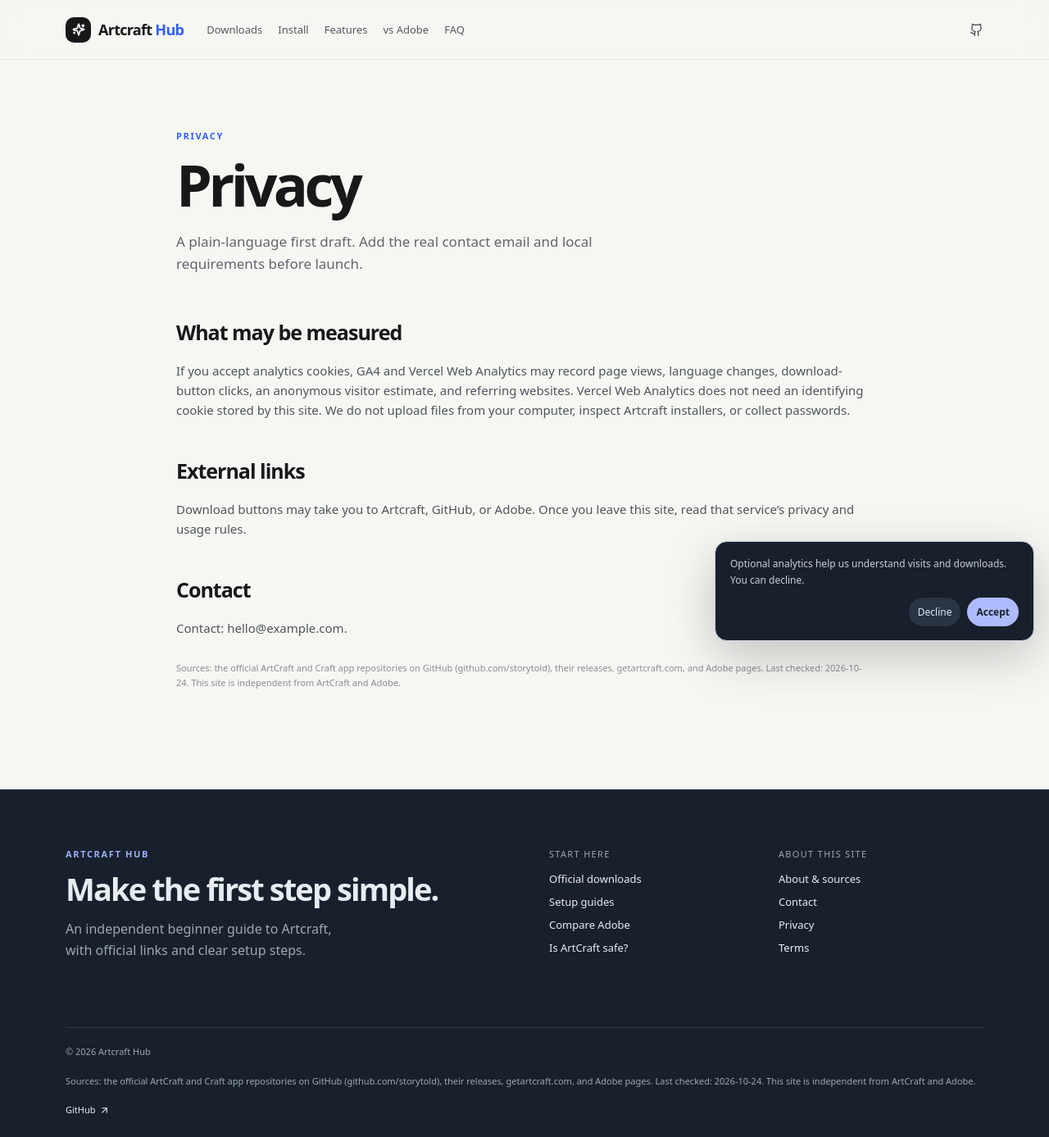
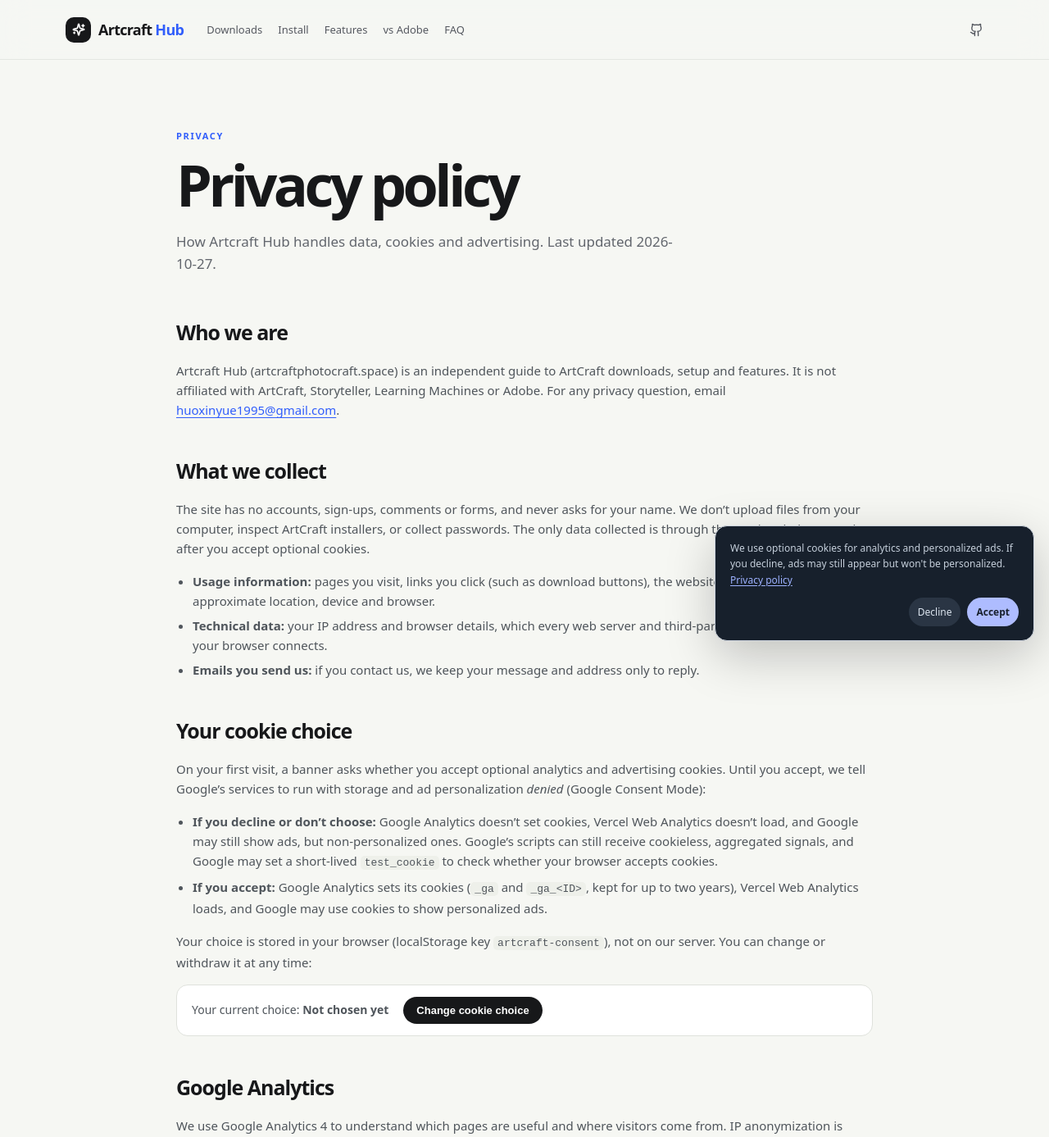
Before and after one commit to Huoxinyue1995-Ma/artcraft-hub, a Next.js app: page /en/privacy in a window 1280 px wide. Shown: the top 1387 px of the page at 82% size. Built offline with nearby package versions, Linux system fonts and the light colour scheme; no server answers.

Commit message:
AdSense-ready legal pages: real contact email, full privacy policy with ad disclosures and cookie choice, expanded terms and FAQ

```diff
--- a/components/consent-banner.tsx
+++ b/components/consent-banner.tsx
@@ -25,5 +25,5 @@
     ;(window as GtagWindow).gtag?.('consent', 'update', { analytics_storage: accepted ? 'granted' : 'denied', ad_storage: accepted ? 'granted' : 'denied', ad_user_data: accepted ? 'granted' : 'denied', ad_personalization: accepted ? 'granted' : 'denied' })
     setVisible(false)
   }
-  return <aside className="consent-banner" aria-label="Cookie choices"><p>Optional analytics help us understand visits and downloads. You can decline.</p><div><button onClick={() => choose(false)}>Decline</button><button className="consent-accept" onClick={() => choose(true)}>Accept</button></div></aside>
+  return <aside className="consent-banner" aria-label="Cookie choices"><p>We use optional cookies for analytics and personalized ads. If you decline, ads may still appear but won't be personalized. <a href="/en/privacy">Privacy policy</a></p><div><button onClick={() => choose(false)}>Decline</button><button className="consent-accept" onClick={() => choose(true)}>Accept</button></div></aside>
 }
--- /dev/null
+++ b/components/cookie-choice-button.tsx
@@ -0,0 +1,26 @@
+'use client'
+
+import { useEffect, useState } from 'react'
+
+/**
+ * Lets a visitor change or withdraw their cookie choice at any time.
+ * Clears the stored choice and reloads, so the consent banner appears again and
+ * GA4 / AdSense start from "denied" until the visitor chooses.
+ */
+export function CookieChoiceButton() {
+  const [current, setCurrent] = useState<string | null>(null)
+  useEffect(() => {
+    try { setCurrent(window.localStorage.getItem('artcraft-consent')) } catch { setCurrent(null) }
+  }, [])
+  const reset = () => {
+    try { window.localStorage.removeItem('artcraft-consent') } catch {}
+    window.location.reload()
+  }
+  const label = current === 'accepted' ? 'Accepted' : current === 'declined' ? 'Declined' : 'Not chosen yet'
+  return (
+    <div className="cookie-choice">
+      <span>Your current choice: <strong>{label}</strong></span>
+      <button type="button" onClick={reset}>Change cookie choice</button>
+    </div>
+  )
+}
--- a/lib/content.ts
+++ b/lib/content.ts
@@ -1,7 +1,7 @@
 export type Lang = 'zh' | 'en'
 
 export const SITE_URL = process.env.NEXT_PUBLIC_SITE_URL || 'https://artcraftphotocraft.space'
-export const CONTACT_EMAIL = process.env.NEXT_PUBLIC_CONTACT_EMAIL || 'hello@example.com'
+export const CONTACT_EMAIL = process.env.NEXT_PUBLIC_CONTACT_EMAIL || 'huoxinyue1995@gmail.com'
 
 export const OFFICIAL = {
   github: 'https://github.com/storytold/artcraft',
@@ -82,21 +82,16 @@
   'After Effects': 'https://www.adobe.com/products/aftereffects.html',
 } as const
 
-export const faqData = {
-  zh: [
-    ['Artcraft 是什么？', 'Artcraft 是 storytold 发布的桌面与浏览器 AI 创作工具。本站只整理官方公开资料，不是官方产品页。'],
-    ['应该从哪里下载？', '优先打开官方 getartcraft.com 或 GitHub Releases。请确认系统和版本后再安装。'],
-    ['Windows、macOS、Linux 都能用吗？', '当前官方下载页列出 Windows 10 64-bit+ 和 macOS 12+；Linux 主要参考源码构建说明，不能把它当成现成安装包。安装后可能需要免费注册或登录。'],
-    ['为什么没有备用镜像？', '镜像需要逐个核对来源、版本和 SHA-256。确认前，页面只展示官方入口，避免用户下载到未知文件。'],
-    ['安装时被系统拦截怎么办？', '先确认文件来自官方链接，再阅读系统提示。不要关闭安全软件去运行不明文件。'],
-    ['Artcraft 和 Adobe 是替代关系吗？', '不一定。Artcraft 更适合探索 AI 创作流程，Adobe 套件各自专注修图、矢量、剪辑或特效。'],
-  ],
-  en: [
-    ['What is Artcraft?', 'Artcraft is a desktop and browser AI creative tool published by storytold. This site only organizes public official material.'],
-    ['Where should I download it?', 'Start with the official getartcraft.com page or GitHub Releases. Check your system and version first.'],
-    ['Does it support Windows, macOS, and Linux?', 'The current download page lists Windows 10 64-bit+ and macOS 12+. For Linux, use the source setup guide rather than assuming a ready-made package. A free sign-in may be required after installation.'],
-    ['Why is there no mirror download yet?', 'A mirror must be checked for its source, version, and SHA-256. Until then, this site shows official links only.'],
-    ['What if my system blocks the installer?', 'Confirm the file came from an official link and read the system warning. Do not run unknown files or disable security tools.'],
-    ['Is Artcraft a replacement for Adobe?', 'Not always. Artcraft is for exploring AI creative workflows, while Adobe apps focus on editing, vectors, video, or effects.'],
-  ],
-} as const
+/** FAQ shown on /en/faq (English only). Keep answers consistent with the downloads, safety and Linux pages. */
+export const faqItems: Array<[string, string]> = [
+  ['What is ArtCraft?', 'ArtCraft is two things from the same team: the ArtCraft AI app, a desktop and browser studio for AI images, video and 3D, and the Craft apps, 13 free open-source desktop tools such as PhotoCraft, VectorCraft and FilmCraft. Artcraft Hub is an independent guide to both, not the official site.'],
+  ['Is ArtCraft free?', 'The 13 Craft apps are free and open source. The ArtCraft AI app is free to download, but AI generations use credits. Paid plans are optional, and the official pricing page says you can bring your own compute or third-party subscriptions instead.'],
+  ['Where should I download it?', 'Only from getartcraft.com or GitHub Releases under github.com/storytold. Our downloads page lists both, with current versions and SHA-256 checksums. Avoid third-party download portals.'],
+  ['Does it work on Windows, macOS and Linux?', 'The ArtCraft AI app has installers for Windows 10 64-bit+ and macOS 12+; on Linux you build it from source. The Craft apps and the ArtCraft Launcher run on Windows, macOS and Linux, and most Craft apps also run in a browser.'],
+  ['What is the ArtCraft Launcher?', 'An official app that installs, updates and opens all 13 Craft apps. It does not manage the ArtCraft AI app, which you update from its own download page.'],
+  ['How do I install it on Linux?', 'Use the ArtCraft Launcher. The AppImage is the easiest; .deb and .rpm packages and a Flatpak are also available for x86_64 and aarch64, and .deb, .rpm and .tar.gz for RISC-V. Our Linux guide covers each one.'],
+  ['Is ArtCraft safe?', 'The software is not malicious. The Craft apps run locally on your files, while the AI app sends prompts and images to remote models and needs an account. The main risk is that most apps are still alpha, so keep backups. Our safety guide covers this in detail.'],
+  ['What if my system blocks the installer?', 'First confirm the file came from an official link and matches its checksum. The ArtCraft AI app installer for Windows is not code-signed, so SmartScreen may warn about an unknown publisher. Never disable security tools to run a file you are unsure about.'],
+  ['Can ArtCraft replace Adobe?', 'Not yet for most professional work. PhotoCraft, VectorCraft, FilmCraft and EffectCraft cover much of Photoshop, Illustrator, Premiere Pro and After Effects, but they are alpha. Our comparison page shows what each one can and cannot do today.'],
+  ['Why is there no mirror download?', 'A mirror would need its source, version and checksum verified for every release. Until we can do that reliably, this site links only to official files.'],
+]
--- a/src/app/[locale]/privacy/page.tsx
+++ b/src/app/[locale]/privacy/page.tsx
@@ -1,10 +1,82 @@
 import type { Metadata } from 'next'
-import { PageIntro, SourceLine } from '@/components/site-shell'
+import { PageIntro } from '@/components/site-shell'
+import { CookieChoiceButton } from '@/components/cookie-choice-button'
 import { CONTACT_EMAIL, getLang, pageMetadata } from '@/lib/content'
+
+/**
+ * Privacy policy. Written to match what the site actually does (checked in a browser on
+ * PRIVACY_UPDATED_AT): Google Analytics 4, Vercel Web Analytics and Google AdSense, gated by the
+ * consent banner (Google Consent Mode defaults to "denied"). Update this page whenever a tracking
+ * or advertising service is added, removed or reconfigured.
+ */
+const PRIVACY_UPDATED_AT = '2026-10-27'
 
 export async function generateMetadata({ params }: { params: Promise<{ locale: string }> }): Promise<Metadata> {
   const lang = getLang((await params).locale)
-  return pageMetadata(lang, '/privacy', lang === 'zh' ? '隐私政策｜Artcraft Hub' : 'Privacy policy | Artcraft Hub', lang === 'zh' ? '了解 Artcraft Hub 的 GA4、Cookie、广告和外部链接说明。' : 'Read how Artcraft Hub handles GA4, cookies, advertising, and external links.')
+  return pageMetadata(lang, '/privacy', 'Privacy policy', 'How Artcraft Hub uses cookies, Google Analytics, Vercel Web Analytics and Google AdSense advertising, and how to opt out of personalized ads.')
 }
 
-export default async function PrivacyPage({ params }: { params: Promise<{ locale: string }> }) { const lang = getLang((await params).locale); const zh = lang === 'zh'; return <div className="container page-space narrow"><PageIntro lang={lang} eyebrow="PRIVACY" title={zh ? '隐私说明' : 'Privacy'} description={zh ? '这是一份适合第一版网站的简明说明；上线前请补上真实联系邮箱和地区要求。' : 'A plain-language first draft. Add the real contact email and local requirements before launch.'} /><article className="prose"><h2>{zh ? '我们会记录什么' : 'What may be measured'}</h2><p>{zh ? '如果你同意统计 Cookie，网站可能通过 GA4 和 Vercel Web Analytics 记录页面访问、语言切换、下载按钮点击、匿名访客数和来源网站。Vercel Web Analytics 不需要在网站保存识别访客的 Cookie。我们不上传你的电脑文件，不读取 Artcraft 安装包内容，也不收集密码。' : 'If you accept analytics cookies, GA4 and Vercel Web Analytics may record page views, language changes, download-button clicks, an anonymous visitor estimate, and referring websites. Vercel Web Analytics does not need an identifying cookie stored by this site. We do not upload files from your computer, inspect Artcraft installers, or collect passwords.'}</p><h2>{zh ? '外部链接' : 'External links'}</h2><p>{zh ? '下载按钮会把你带到 Artcraft、GitHub 或 Adobe 的网站。离开本站后，请阅读对方的隐私和使用规则。' : 'Download buttons may take you to Artcraft, GitHub, or Adobe. Once you leave this site, read that service’s privacy and usage rules.'}</p><h2>{zh ? '联系' : 'Contact'}</h2><p>{zh ? `联系邮箱：${CONTACT_EMAIL}。` : `Contact: ${CONTACT_EMAIL}.`}</p></article><SourceLine lang={lang} /></div> }
+const Ext = ({ href, children }: { href: string; children: React.ReactNode }) => (
+  <a href={href} target="_blank" rel="noreferrer">{children}</a>
+)
+
+export default async function PrivacyPage({ params }: { params: Promise<{ locale: string }> }) {
+  const lang = getLang((await params).locale)
+  return (
+    <div className="container page-space narrow">
+      <PageIntro
+        lang={lang}
+        eyebrow="PRIVACY"
+        title="Privacy policy"
+        description={`How Artcraft Hub handles data, cookies and advertising. Last updated ${PRIVACY_UPDATED_AT}.`}
+      />
+      <article className="prose legal">
+        <h2>Who we are</h2>
+        <p>Artcraft Hub (artcraftphotocraft.space) is an independent guide to ArtCraft downloads, setup and features. It is not affiliated with ArtCraft, Storyteller, Learning Machines or Adobe. For any privacy question, email <a href={`mailto:${CONTACT_EMAIL}`}>{CONTACT_EMAIL}</a>.</p>
+
+        <h2>What we collect</h2>
+        <p>The site has no accounts, sign-ups, comments or forms, and never asks for your name. We don’t upload files from your computer, inspect ArtCraft installers, or collect passwords. The only data collected is through the services below, mostly after you accept optional cookies.</p>
+        <ul>
+          <li><strong>Usage information:</strong> pages you visit, links you click (such as download buttons), the website that referred you, and approximate location, device and browser.</li>
+          <li><strong>Technical data:</strong> your IP address and browser details, which every web server and third-party service receives when your browser connects.</li>
+          <li><strong>Emails you send us:</strong> if you contact us, we keep your message and address only to reply.</li>
+        </ul>
+
+        <h2>Your cookie choice</h2>
+        <p>On your first visit, a banner asks whether you accept optional analytics and advertising cookies. Until you accept, we tell Google’s services to run with storage and ad personalization <em>denied</em> (Google Consent Mode):</p>
+        <ul>
+          <li><strong>If you decline or don’t choose:</strong> Google Analytics doesn’t set cookies, Vercel Web Analytics doesn’t load, and Google may still show ads, but non-personalized ones. Google’s scripts can still receive cookieless, aggregated signals, and Google may set a short-lived <code>test_cookie</code> to check whether your browser accepts cookies.</li>
+          <li><strong>If you accept:</strong> Google Analytics sets its cookies (<code>_ga</code> and <code>_ga_&lt;ID&gt;</code>, kept for up to two years), Vercel Web Analytics loads, and Google may use cookies to show personalized ads.</li>
+        </ul>
+        <p>Your choice is stored in your browser (localStorage key <code>artcraft-consent</code>), not on our server. You can change or withdraw it at any time:</p>
+        <CookieChoiceButton />
+
+        <h2>Google Analytics</h2>
+        <p>We use Google Analytics 4 to understand which pages are useful and where visitors come from. IP anonymization is enabled. Google processes this data under the <Ext href="https://policies.google.com/privacy">Google Privacy Policy</Ext>. You can also block Google Analytics on every website with the <Ext href="https://tools.google.com/dlpage/gaoptout">Google Analytics opt-out browser add-on</Ext>.</p>
+
+        <h2>Vercel Web Analytics</h2>
+        <p>If you accept, we also use Vercel Web Analytics to count page views and referring websites. It doesn’t use cookies or identify individual visitors. See the <Ext href="https://vercel.com/docs/analytics/privacy-policy">Vercel Web Analytics privacy notice</Ext>.</p>
+
+        <h2>Advertising (Google AdSense)</h2>
+        <p>This site uses Google AdSense to show ads. Third-party vendors, including Google, use cookies to serve ads based on a user’s prior visits to this website or other websites. Google’s use of advertising cookies enables it and its partners to serve ads to you based on your visit to this site and/or other sites on the Internet.</p>
+        <p>You can opt out of personalized advertising by visiting <Ext href="https://adssettings.google.com">Google Ads Settings</Ext>. You can also opt out of a third-party vendor’s use of cookies for personalized advertising by visiting <Ext href="https://www.aboutads.info/choices/">www.aboutads.info</Ext>, or, in the EU and UK, <Ext href="https://www.youronlinechoices.eu/">www.youronlinechoices.eu</Ext>.</p>
+        <p>Learn more in <Ext href="https://policies.google.com/technologies/partner-sites">How Google uses information from sites or apps that use its services</Ext> and <Ext href="https://policies.google.com/technologies/ads">How Google uses cookies in advertising</Ext>.</p>
+
+        <h2>Hosting</h2>
+        <p>The site is hosted on Vercel, which processes standard server logs (such as IP address, time and requested page) to deliver pages and protect against abuse.</p>
+
+        <h2>External links</h2>
+        <p>Download buttons and source links take you to getartcraft.com, GitHub, Adobe and other sites. Once you leave Artcraft Hub, that site’s own privacy policy applies.</p>
+
+        <h2>Your rights</h2>
+        <p>Depending on where you live (for example, under the GDPR in the EU and UK, or the CCPA in California), you may have the right to access, correct or delete personal data and to object to its use. We don’t sell personal information. Because we hold almost no personal data ourselves, most requests are best handled through the choices above and Google’s own tools. For anything else, email <a href={`mailto:${CONTACT_EMAIL}`}>{CONTACT_EMAIL}</a>.</p>
+
+        <h2>Children</h2>
+        <p>This site is not directed at children under 13, and we don’t knowingly collect their personal information.</p>
+
+        <h2>Changes</h2>
+        <p>We update this policy when the services we use change, and revise the date at the top of this page.</p>
+      </article>
+    </div>
+  )
+}
--- a/src/app/globals.css
+++ b/src/app/globals.css
@@ -126,3 +126,8 @@
 .consent-banner { position:fixed; z-index:30; right:18px; bottom:18px; width:min(390px,calc(100% - 36px)); padding:17px 18px; border:1px solid #cbd2dc; border-radius:15px; background:#17202c; color:#edf1f6; box-shadow:0 18px 60px rgba(0,0,0,.22); font-size:12px; }.consent-banner p { margin:0 0 12px; color:#c5cfdb; }.consent-banner div { display:flex; justify-content:flex-end; gap:8px; }.consent-banner button { border:0; border-radius:999px; padding:8px 11px; color:#dce5ef; background:#2a3544; cursor:pointer; font:inherit; }.consent-banner .consent-accept { color:#18202c; background:#aebcff; font-weight:750; }
 @media (max-width:900px) { .main-nav { display:none; }.hero-grid,.split-panel { grid-template-columns:1fr; gap:35px; }.hero-card { min-height:auto; }.card-grid,.card-grid.three { grid-template-columns:repeat(2,1fr); }.number-grid { grid-template-columns:repeat(2,1fr); }.feature-grid { grid-template-columns:repeat(2,1fr); }.choice-grid { grid-template-columns:1fr; }.footer-grid { grid-template-columns:1fr; } }
 @media (max-width:560px) { .container { width:min(100% - 28px,1120px); }.header-inner { min-height:64px; }.header-actions { margin-left:auto; }.page-space { padding:55px 0 75px; }.hero-grid { padding:14px 0 48px; }.hero-copy h1 { font-size:48px; }.page-intro h1 { font-size:46px; }.lead { font-size:16px; }.official-callout,.callout,.release-banner { align-items:flex-start; flex-direction:column; padding:21px; margin-bottom:60px; }.card-grid,.card-grid.three,.feature-grid,.number-grid { grid-template-columns:1fr; }.section-heading { align-items:flex-start; flex-direction:column; }.split-panel { padding:42px 0; margin-top:60px; }.split-panel h2 { font-size:30px; }.footer-links { grid-template-columns:1fr 1fr; gap:15px; }.footer-bottom { align-items:flex-start; flex-direction:column; }.step-list li { grid-template-columns:42px 1fr; gap:10px; }.asset-row { grid-template-columns:1fr; gap:10px; }.button-row { gap:16px; } }
+/* Legal pages and cookie choice */
+.legal ul { padding-left:20px; }.legal li { margin:6px 0; font-size:15px; }.legal a { color:var(--blue); text-decoration:underline; text-underline-offset:3px; }.legal code { font-size:13px; background:#eef0ea; border-radius:5px; padding:1px 5px; }
+.cookie-choice { display:flex; flex-wrap:wrap; align-items:center; gap:12px 18px; margin:14px 0 6px; padding:14px 18px; border:1px solid var(--line); border-radius:14px; background:#fff; font-size:14px; }.cookie-choice button { border:0; border-radius:999px; padding:9px 16px; background:var(--ink); color:#fff; font-weight:750; font-size:13px; cursor:pointer; }.cookie-choice button:hover { background:var(--blue); }
+.faq-more { margin-top:22px; }.faq-more a { color:var(--blue); text-decoration:underline; text-underline-offset:2px; }
+.consent-banner a { color:#9db1ff; text-decoration:underline; text-underline-offset:2px; white-space:nowrap; }
```
Also changed, not shown: src/app/[locale]/contact/page.tsx (+19 -3 lines), src/app/[locale]/faq/page.tsx (+20 -3 lines), src/app/[locale]/terms/page.tsx (+44 -4 lines), src/app/sitemap.ts (+4 -4 lines), 1 other file (tests, documents, lock files or other folders).
